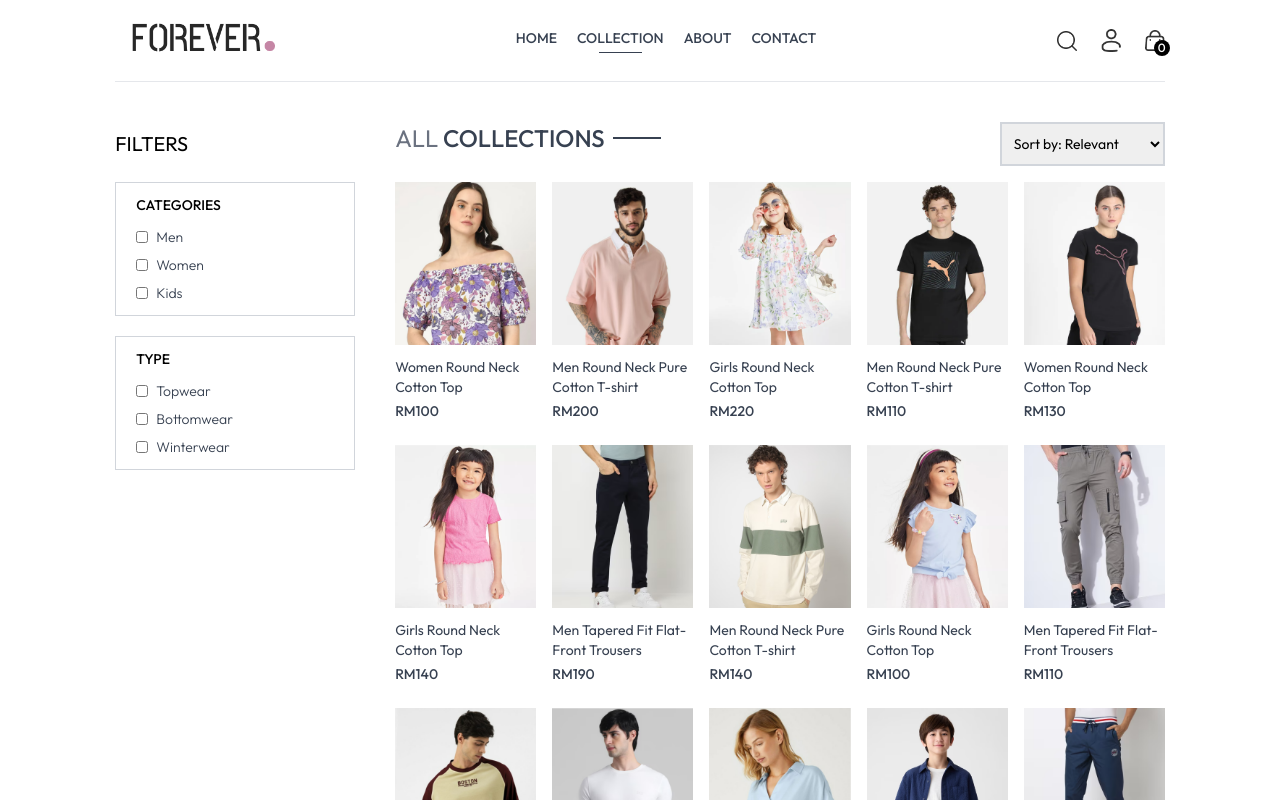
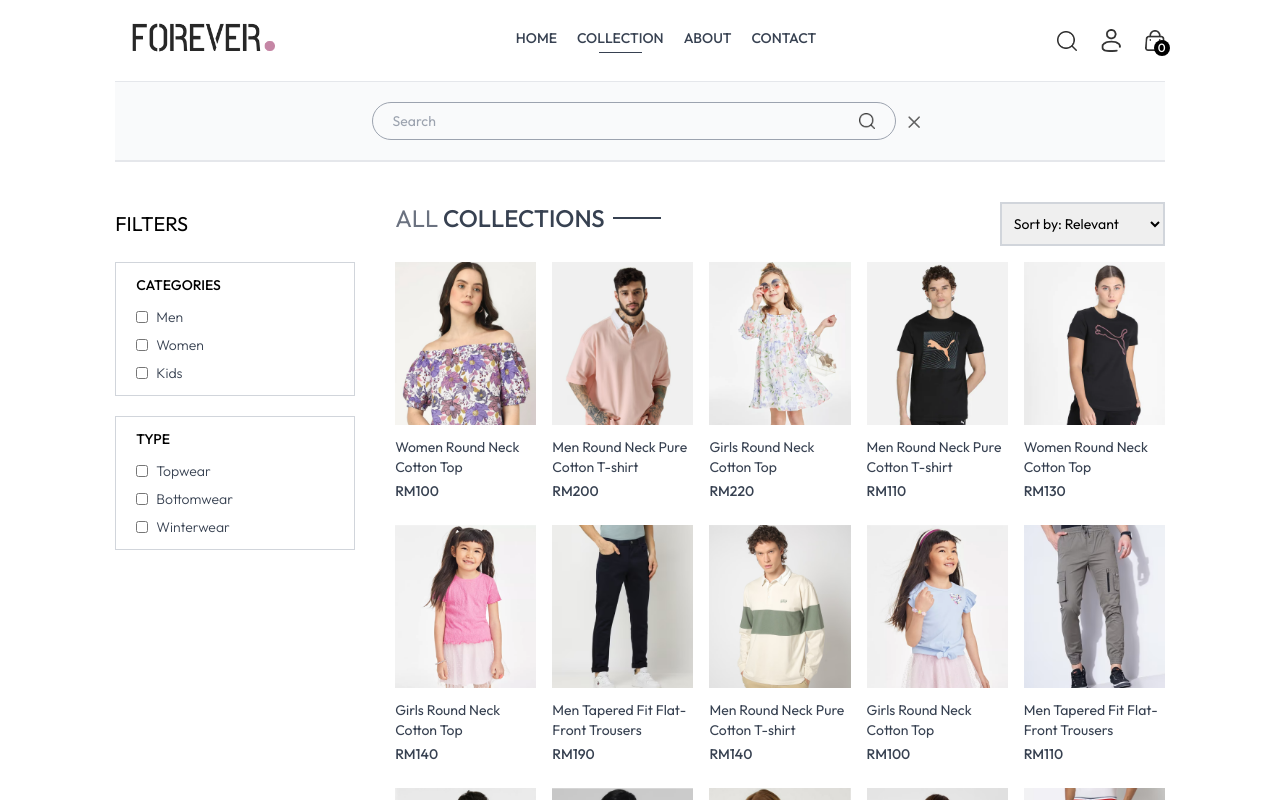
Before and after one commit to hangsheng0625/TheTrendyClub, a React (Vite) app in the folder frontend/: page /collection in a window 1280 px wide. Both pictures are taken after a click on the picture 1066 px from the left and 40 px from the top of the page. Shown: the top 800 px of the page. Built offline with nearby package versions, Linux system fonts and the light colour scheme.

Commit message:
create the searchbar component and make it functional

```diff
--- a/frontend/src/App.jsx
+++ b/frontend/src/App.jsx
@@ -11,11 +11,13 @@
 import PlaceOrder from './pages/PlaceOrder'
 import Orders from './pages/Orders'
 import Footer from './components/Footer'
+import SearchBar from './components/SearchBar'
 
 const App = () => {
   return (
     <div className='px-4 sm:px-[5vw] md:px-[7vw] lg:px-[9vw]'>
       <Navbar />
+      <SearchBar/>
       <Routes>
         <Route path='/' element={<Home />} />
         <Route path='/collection' element={<Collection />} />
--- a/frontend/src/components/Navbar.jsx
+++ b/frontend/src/components/Navbar.jsx
@@ -1,9 +1,11 @@
-import React, { useState } from 'react'
+import React, { useContext, useState } from 'react'
 import { assets } from '../assets/assets'
 import { NavLink, Link } from 'react-router-dom'
+import { ShopContext } from '../context/ShopContext';
 
 const Navbar = () => {
   const [visible, setVisible] = useState(false);
+  const {setShowSearch} = useContext(ShopContext);
 
   return (
     <div className='flex items-center justify-between py-5 font-medium relative'>
@@ -32,7 +34,7 @@
       </ul>
 
       <div className='flex items-center gap-6'>
-        <img src={assets.search_icon} className='w-5 cursor-pointer' alt="Search" />
+        <img onClick={()=>setShowSearch(true)}src={assets.search_icon} className='w-5 cursor-pointer' alt="Search" />
         <div className='group relative'>
           <img src={assets.profile_icon} className='w-5 cursor-pointer' alt="Profile" />
           <div className='group-hover:block hidden absolute right-0 pt-4'>
--- /dev/null
+++ b/frontend/src/components/SearchBar.jsx
@@ -0,0 +1,31 @@
+import React, { useContext, useEffect, useState } from 'react'
+import { ShopContext } from '../context/ShopContext'
+import { assets } from '../assets/assets';
+import { useLocation } from 'react-router-dom';
+
+const SearchBar = () => {
+
+    const { search, setSearch, showSearch, setShowSearch} = useContext(ShopContext);
+    const [visible, setVisible] = useState(false)
+    const location = useLocation();
+
+    useEffect(()=>{
+        if (location.pathname.includes('collection')){
+            setVisible(true);
+        }
+        else {
+            setVisible(false);
+        }
+    },[location])
+  return showSearch ? (
+    <div className='border-t border-b bg-gray-50 text-center'>
+        <div className='inline-flex items-center justify-center border border-gray-400 px-5 py-2 my-5 mx-3 rounded-full w-3/4 sm:w-1/2'>
+            <input value={search} onChange={(e)=>setSearch(e.target.value)} className = 'flex-1 outline-none bg-inherit text-sm'type="text" placeholder='Search' />
+            <img className='w-4' src={assets.search_icon} alt="" />
+        </div>
+        <img onClick={()=>setShowSearch(false)} className='inline w-3 cursor-pointer'src={assets.cross_icon} alt="" />
+    </div>
+  ) : null
+}
+
+export default SearchBar
--- a/frontend/src/context/ShopContext.jsx
+++ b/frontend/src/context/ShopContext.jsx
@@ -1,4 +1,4 @@
-import { createContext } from "react";
+import { createContext, useState } from "react";
 import {products} from "../assets/assets"
 
 export const ShopContext = createContext();
@@ -7,9 +7,12 @@
 
     const currency = 'RM';
     const delivery_fee = '10'
+    const [search, setSearch] = useState('');
+    const [showSearch, setShowSearch] = useState(false);
 
     const value = {
-        products, currency, delivery_fee
+        products, currency, delivery_fee,
+        search, setSearch, showSearch, setShowSearch
     }
 
     return (
--- a/frontend/src/pages/Collection.jsx
+++ b/frontend/src/pages/Collection.jsx
@@ -7,7 +7,7 @@
 
 const Collection = () => {
 
-    const {products} = useContext(ShopContext);
+    const {products, search, showSearch} = useContext(ShopContext);
     const [showFilter, setShowFilter] = useState(false);
     const [filterProducts, setFilterProducts] = useState([]);
     const [category, setCategory] = useState([]);
@@ -38,8 +38,12 @@
         productsCopy = productsCopy.filter(item => category.includes(item.category));
       }
 
-        if (subCategory.length > 0) {
+      if (subCategory.length > 0) {
         productsCopy = productsCopy.filter(item => subCategory.includes(item.subCategory));
+      }
+
+      if (showSearch && search) {
+        productsCopy = productsCopy.filter(item => item.name.toLowerCase().includes(search.toLowerCase()))
       }
 
       setFilterProducts(productsCopy)
@@ -65,7 +69,7 @@
     }
     useEffect(()=>{
       applyFilter();
-    },[category, subCategory])
+    },[category, subCategory, search, showSearch])
 
     useEffect(()=>{
       sortProduct();
```
